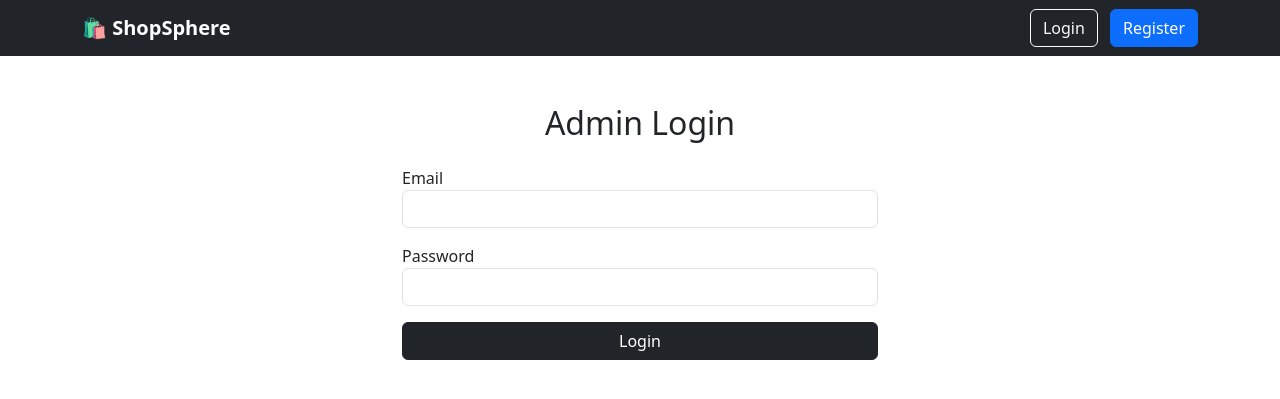
After one commit to devopsbyb/ShopSphere, a Flask app: page /admin/login in a window 1280 px wide. The commit adds this page. Shown: the top 399 px of the page. Run offline with Flask 3, Linux system fonts and the light colour scheme.

Commit message:
added admin dashboard scripts

```diff
--- a/app/app.py
+++ b/app/app.py
@@ -1,14 +1,18 @@
 from flask import Flask
+
 from config import Config
 from models import db
 from routes import register_routes
+
 
 app = Flask(__name__)
 app.config.from_object(Config)
 
 db.init_app(app)
 
+# Register all application routes
 register_routes(app)
+
 
 if __name__ == "__main__":
     with app.app_context():
--- a/app/models.py
+++ b/app/models.py
@@ -15,6 +15,8 @@ class User(db.Model):
     password = db.Column(db.String(255), nullable=False)
 
     created_at = db.Column(db.DateTime, default=datetime.utcnow)
+
+    is_admin = db.Column(db.Boolean, default=False)
 
 
 class Product(db.Model):
--- a/app/routes.py
+++ b/app/routes.py
@@ -36,7 +36,7 @@ def register_routes(app):
             db.session.add(new_user)
             db.session.commit()
 
-            return "User Registered Successfully!"
+            return redirect("/login")
 
         return render_template("register.html")
 
@@ -72,7 +72,20 @@ def register_routes(app):
 
         products = Product.query.all()
 
-        return render_template("products.html", products=products)
+        cart_items = Cart.query.filter_by(
+            user_id=session["user_id"]
+        ).all()
+
+        cart_dict = {
+            item.product_id: item.quantity
+            for item in cart_items
+        }
+
+        return render_template(
+            "products.html",
+            products=products,
+            cart_dict=cart_dict,
+        )
 
     @app.route("/add-to-cart/<int:product_id>", methods=["POST"])
     def add_to_cart(product_id):
@@ -96,7 +109,7 @@ def register_routes(app):
 
         db.session.commit()
 
-        return redirect("/cart")
+        return redirect("/products")
 
     @app.route("/cart")
     def cart():
@@ -164,6 +177,26 @@ def register_routes(app):
         db.session.commit()
 
         return redirect("/cart")
+
+    @app.route("/decrease-cart/<int:product_id>", methods=["POST"])
+    def decrease_cart(product_id):
+        if "user_id" not in session:
+            return redirect("/login")
+
+        cart_item = Cart.query.filter_by(
+            user_id=session["user_id"],
+            product_id=product_id
+        ).first()
+
+        if cart_item:
+            if cart_item.quantity > 1:
+                cart_item.quantity -= 1
+            else:
+                db.session.delete(cart_item)
+
+            db.session.commit()
+
+        return redirect("/products")
 
     @app.route("/checkout")
     def checkout():
@@ -423,3 +456,36 @@ def register_routes(app):
 
         except Exception as e:
             return str(e)
+
+    @app.route("/admin/login", methods=["GET", "POST"])
+    def admin_login():
+
+        if request.method == "POST":
+
+            email = request.form["email"]
+            password = request.form["password"]
+
+            user = User.query.filter_by(email=email).first()
+
+            if (
+                user
+                and check_password_hash(user.password, password)
+                and user.is_admin
+            ):
+
+                session["admin_id"] = user.id
+                session["admin_name"] = user.username
+
+                return redirect("/admin/dashboard")
+
+            return "Invalid Admin Credentials"
+
+        return render_template("admin/login.html")
+
+    @app.route("/admin/dashboard")
+    def admin_dashboard():
+
+        if "admin_id" not in session:
+            return redirect("/admin/login")
+
+        return render_template("admin/dashboard.html")
--- /dev/null
+++ b/app/routes_backup/admin.py
@@ -0,0 +1,2 @@
+def register_admin_routes(app):
+    pass
--- /dev/null
+++ b/app/routes_backup/customer.py
@@ -0,0 +1,2 @@
+def register_customer_routes(app):
+    pass
--- /dev/null
+++ b/app/templates/admin/login.html
@@ -0,0 +1,49 @@
+{% extends "base.html" %}
+
+{% block title %}
+Admin Login
+{% endblock %}
+
+{% block content %}
+
+<div class="container mt-5" style="max-width:500px;">
+
+    <h2 class="text-center mb-4">
+        Admin Login
+    </h2>
+
+    <form method="POST">
+
+        <div class="mb-3">
+
+            <label>Email</label>
+
+            <input
+                type="email"
+                name="email"
+                class="form-control"
+                required>
+
+        </div>
+
+        <div class="mb-3">
+
+            <label>Password</label>
+
+            <input
+                type="password"
+                name="password"
+                class="form-control"
+                required>
+
+        </div>
+
+        <button class="btn btn-dark w-100">
+            Login
+        </button>
+
+    </form>
+
+</div>
+
+{% endblock %}
```
Also changed, not shown: app/routes_backup/__init__.py (added, +9 -0 lines), app/routes_backup/auth.py (added, +63 -0 lines), app/templates/admin/dashboard.html (added, +23 -0 lines), app/templates/products.html (+39 -1 lines).
